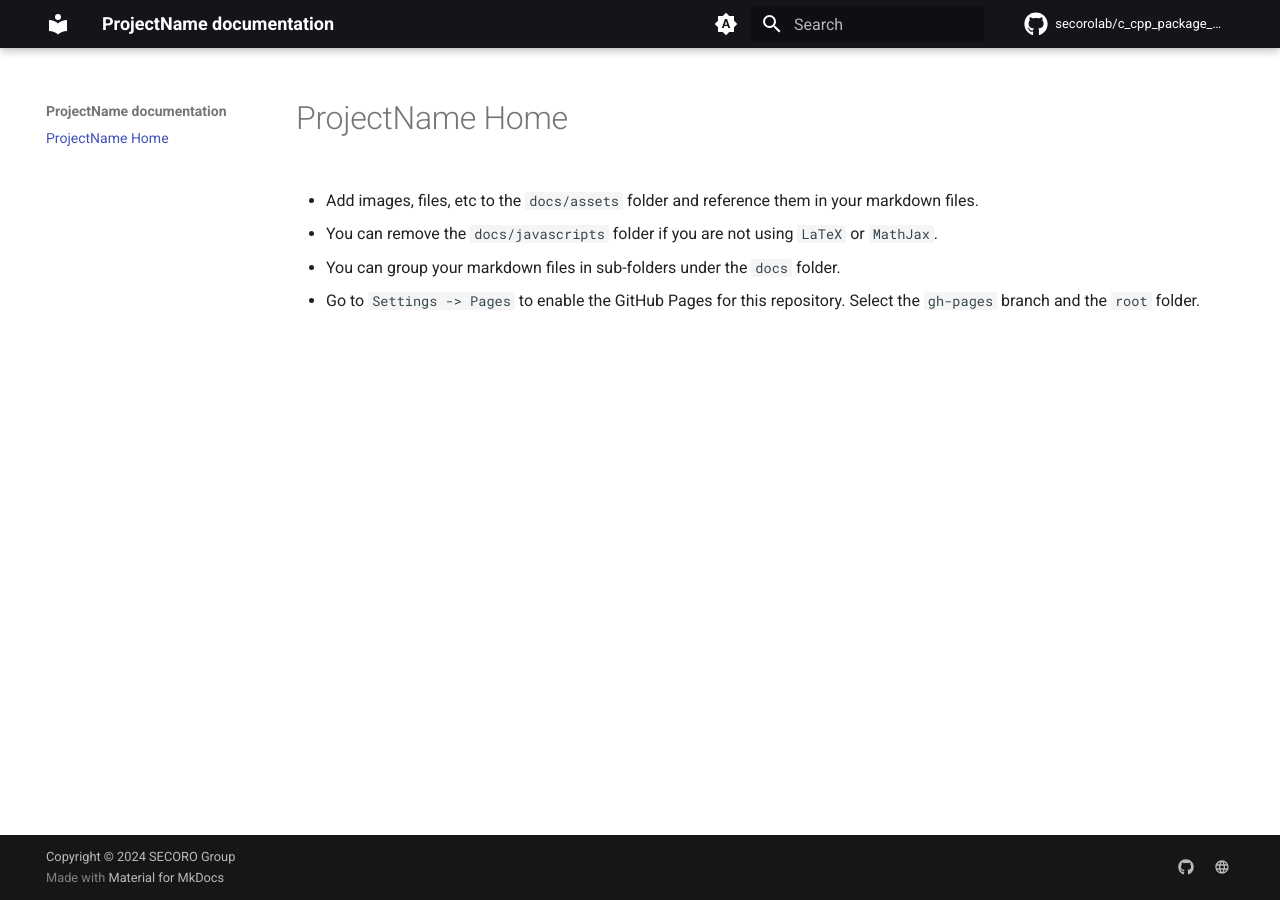
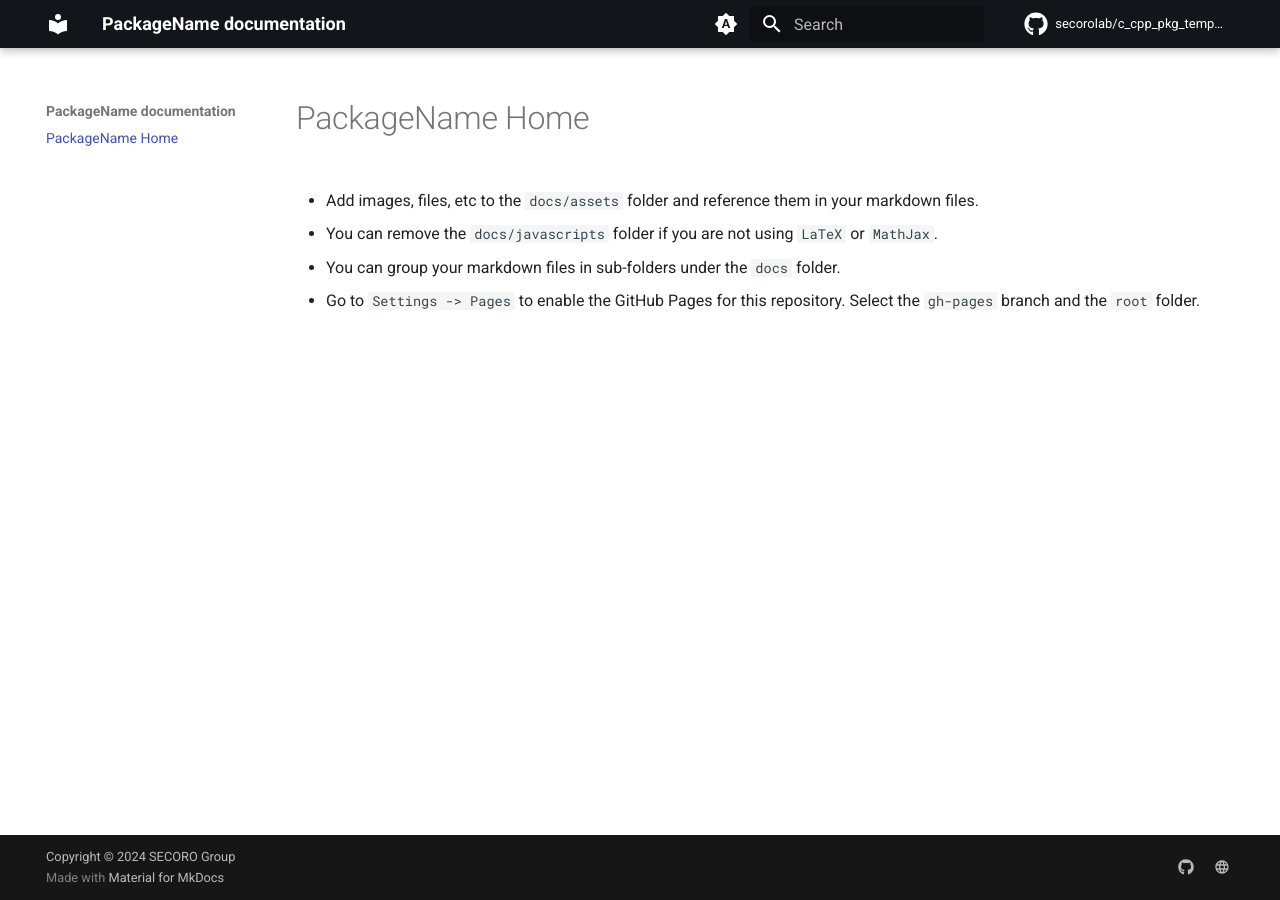
Before and after one commit to secorolab/c_cpp_pkg_template, an MkDocs documentation site: the page built from docs/index.md, in a window 1280 px wide. Built offline with MkDocs 1.6.1 and Material for MkDocs 9.7.7, drawn with Linux system fonts in a browser that asks for light colours; comment, search, counter and statistics services are not loaded.

```diff
--- a/.pre-commit-config.yaml
+++ b/.pre-commit-config.yaml
@@ -15,7 +15,7 @@ repos:
         files: \.(c|h|cc)$
         args:
           - "-p"
-          - "../../build/c_cpp_project_template/"  # Replace 'build/' with your actual compilation database path (add set(CMAKE_EXPORT_COMPILE_COMMANDS ON) in CMakeLists.txt)
+          - "../../build/PackageName/"  # Replace 'build/' with your actual compilation database path (add set(CMAKE_EXPORT_COMPILE_COMMANDS ON) in CMakeLists.txt)
           - "-extra-arg=-isystem"
           - "-extra-arg=../../install/include"  # Replace 'install/include' with your actual system include path
 
@@ -28,6 +28,6 @@ repos:
         files: \.(cpp|hpp)$
         args:
           - "-p"
-          - "../../build/c_cpp_project_template/"  # Replace 'build/' with your actual compilation database path (add set(CMAKE_EXPORT_COMPILE_COMMANDS ON) in CMakeLists.txt)
+          - "../../build/PackageName/"  # Replace 'build/' with your actual compilation database path (add set(CMAKE_EXPORT_COMPILE_COMMANDS ON) in CMakeLists.txt)
           - "-extra-arg=-isystem"
           - "-extra-arg=../../install/include"  # Replace 'install/include' with your actual system include path
--- a/CMakeLists.txt
+++ b/CMakeLists.txt
@@ -2,7 +2,7 @@ cmake_minimum_required(VERSION 3.20)
 
 set(CMAKE_MODULE_PATH "${CMAKE_CURRENT_SOURCE_DIR}/cmake")
 
-project(ProjectName)
+project(PackageName)
 
 include(GNUInstallDirs)
 
--- a/docs/index.md
+++ b/docs/index.md
@@ -1,4 +1,4 @@
-# ProjectName Home
+# PackageName Home
 
 - Add images, files, etc to the `docs/assets` folder and reference them in your markdown files.
 
--- a/mkdocs.yaml
+++ b/mkdocs.yaml
@@ -1,7 +1,7 @@
-site_name: ProjectName documentation
-site_url: https://secorolab.github.io/c_cpp_package_template/
-repo_url: https://github.com/secorolab/c_cpp_package_template
-repo_name: secorolab/c_cpp_package_template
+site_name: PackageName documentation
+site_url: https://secorolab.github.io/c_cpp_pkg_template/
+repo_url: https://github.com/secorolab/c_cpp_pkg_template
+repo_name: secorolab/c_cpp_pkg_template
 theme:
   #  logo: assets/logo.png
   icon:
```
Also changed, not shown: README.md (+44 -60 lines), 11 other files.
